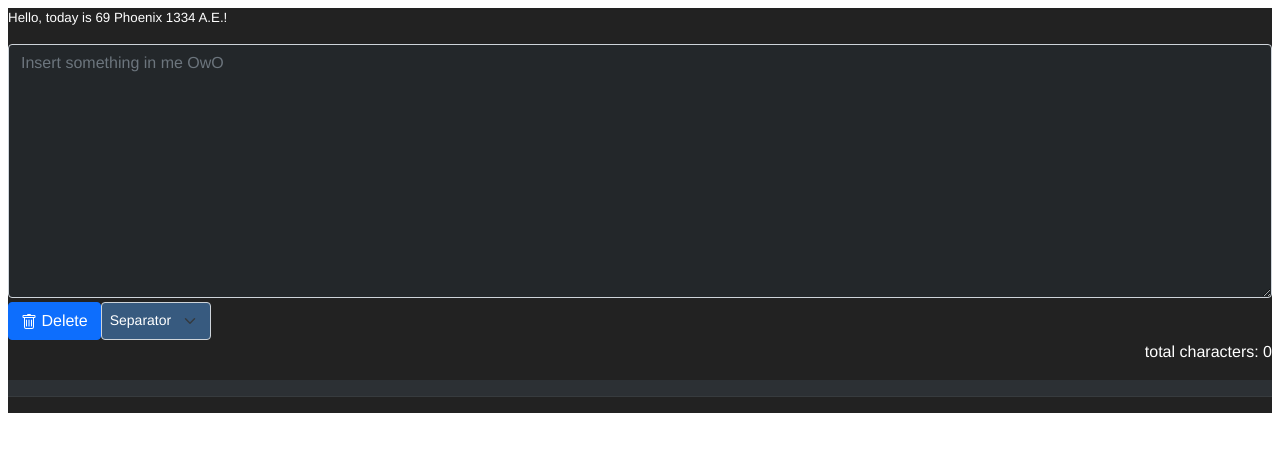
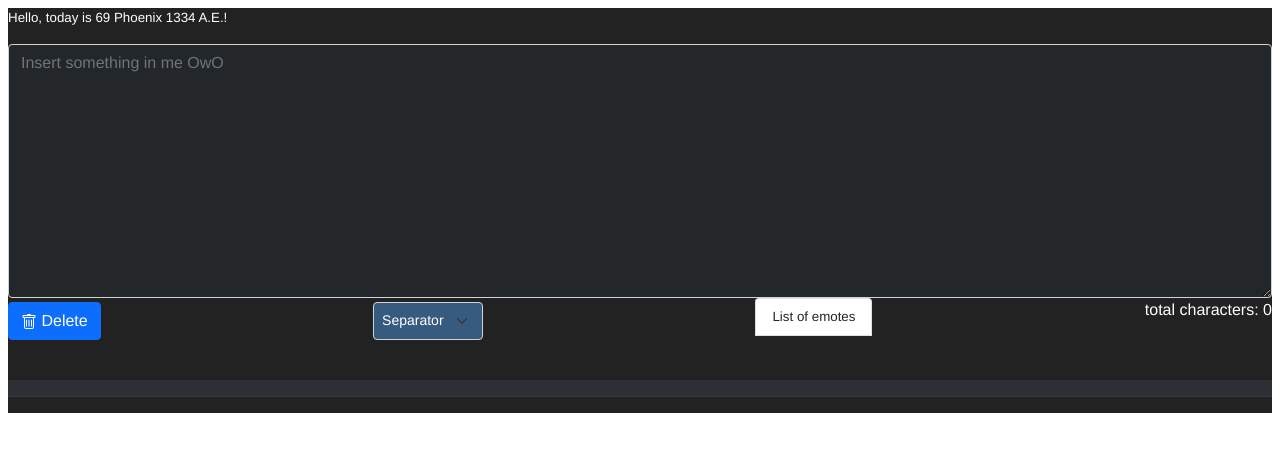
Before and after one commit to Ydalirsson/gw2-Chatbreaker, a Vue app: page / in a window 1280 px wide. Shown: the top 452 px of the page. Built offline with nearby package versions, Linux system fonts and the light colour scheme.

Commit message:
emote list

```diff
--- a/package.json
+++ b/package.json
@@ -1,6 +1,6 @@
 {
   "name": "Chatbreaker",
-  "version": "1.0.3",
+  "version": "1.1.0",
   "author": "Ydalirsson",
   "description": "Chatbreaker is an application for separating text into single chat messages. Specified for Guild Wars 2 chat messages.",
   "license": "GNUv3.0",
@@ -29,9 +29,9 @@
     "@vue/cli-plugin-typescript": "~4.5.0",
     "@vue/cli-service": "~4.5.0",
     "@vue/compiler-sfc": "^3.0.0",
-    "electron": "^14.0.0",
+    "electron": "^16.0.5",
     "electron-devtools-installer": "^3.1.0",
-    "typescript": "~4.4.2",
+    "typescript": "~4.4.4",
     "vue-cli-plugin-electron-builder": "*"
   }
 }
--- a/src/components/Home.vue
+++ b/src/components/Home.vue
@@ -9,14 +9,17 @@
 
       <p v-if="errorMessage" class="alert alert-danger" role="alert"> {{ errorMessage }} </p>
 
-      <button type="button" class="btn btn-primary float-start" style="margin-top: 4px" @click="delete">
+      <ul class="controlBar">
+        <li>
+      <button type="button" class="btn btn-primary" style="margin-top: 4px" @click="delete">
         <svg xmlns="http://www.w3.org/2000/svg" width="16" height="16" fill="currentColor" class="bi bi-trash" viewBox="0 0 16 16">
           <path d="M5.5 5.5A.5.5 0 0 1 6 6v6a.5.5 0 0 1-1 0V6a.5.5 0 0 1 .5-.5zm2.5 0a.5.5 0 0 1 .5.5v6a.5.5 0 0 1-1 0V6a.5.5 0 0 1 .5-.5zm3 .5a.5.5 0 0 0-1 0v6a.5.5 0 0 0 1 0V6z"/>
           <path fill-rule="evenodd" d="M14.5 3a1 1 0 0 1-1 1H13v9a2 2 0 0 1-2 2H5a2 2 0 0 1-2-2V4h-.5a1 1 0 0 1-1-1V2a1 1 0 0 1 1-1H6a1 1 0 0 1 1-1h2a1 1 0 0 1 1 1h3.5a1 1 0 0 1 1 1v1zM4.118 4 4 4.059V13a1 1 0 0 0 1 1h6a1 1 0 0 0 1-1V4.059L11.882 4H4.118zM2.5 3V2h11v1h-11z"/>
         </svg>
         Delete
       </button>
-
+        </li>
+        <li>
       <select class="form-select form-select-sm" style="margin-top: 4px; width: 110px; height: 38px;"
               v-model="selected" @change="update">
         <option disabled value="0">Separator</option>
@@ -25,11 +28,67 @@
         <option value="3">-</option>
         <option value="4">~</option>
       </select>
+        </li>
+    <li>
+      <ul id="emoteListID" class="list-group" @click="changeEmoteList" v-if="listCollapsed">
+        <li class="list-group-item py-0">/beckon</li>
+        <li class="list-group-item py-0">/bow</li>
+        <li class="list-group-item py-0">/cheer</li>
+        <li class="list-group-item py-0">/cower</li>
+        <li class="list-group-item py-0">/crossarms</li>
+        <li class="list-group-item py-0">/cry</li>
+        <li class="list-group-item py-0">/dance</li>
+        <li class="list-group-item py-0">/facepalm</li>
+        <li class="list-group-item py-0">/upset</li>
+        <li class="list-group-item py-0">/geargrind</li>
+        <li class="list-group-item py-0">/kneel</li>
+        <li class="list-group-item py-0">/laugh</li>
+        <li class="list-group-item py-0">/no</li>
+        <li class="list-group-item py-0">/playdead</li>
+        <li class="list-group-item py-0">/point</li>
+        <li class="list-group-item py-0">/ponder</li>
+        <li class="list-group-item py-0">/rockout</li>
+        <li class="list-group-item py-0">/sad</li>
+        <li class="list-group-item py-0">/salute</li>
+        <li class="list-group-item py-0">/shiver</li>
+        <li class="list-group-item py-0">/shiverplus</li>
+        <li class="list-group-item py-0">/shrug</li>
+        <li class="list-group-item py-0">/shuffle</li>
+        <li class="list-group-item py-0">/sit</li>
+        <li class="list-group-item py-0">/sleep</li>
+        <li class="list-group-item py-0">/step</li>
+        <li class="list-group-item py-0">/stretch</li>
+        <li class="list-group-item py-0">/surprised</li>
+        <li class="list-group-item py-0">/talk</li>
+        <li class="list-group-item py-0">/thanks</li>
+        <li class="list-group-item py-0">/thank</li>
+        <li class="list-group-item py-0">/thx</li>
+        <li class="list-group-item py-0">/ty</li>
+        <li class="list-group-item py-0">/threaten</li>
+        <li class="list-group-item py-0">/wave</li>
+        <li class="list-group-item py-0">/yes</li>
+        <li class="list-group-item py-0">/e</li>
+        <li class="list-group-item py-0">/em</li>
+        <li class="list-group-item py-0">/emote</li>
+        <li class="list-group-item py-0">/me</li>
+        <span class="tooltiptext">Click to collapse</span>
+      </ul>
+      <ul id="emoteID" class="list-group" @click="changeEmoteList" v-else>
+        <li class="list-group-item">List of emotes</li>
+        <span class="tooltiptext">Click to expand</span>
+      </ul>
+    </li>
 
-      <div class="float-end">total characters: {{ totalCharacter }}</div>
+      <li>
+      <div>
+        total characters: {{ totalCharacter }}
+      </div>
+      </li>
+      </ul>
     </div>
 
-    <p></p><br>
+    <p></p>
+    <br>
 
     <div class="table-responsive">
       <table class="table table-dark table-striped">
@@ -65,10 +124,14 @@ export default defineComponent({
       singleMessage: [''] as Array<string>,
       errorMessage: '' as string,
       totalCharacter: 0 as number,
-      selected: '0'
+      selected: '0',
+      listCollapsed: false as boolean
     }
   },
   methods: {
+    changeEmoteList() : void {
+      this.listCollapsed = !this.listCollapsed;
+    },
     currentDate() {
       const dateNow = new Date(Date.now());
       const currentYear = new Date(dateNow.getFullYear(), 0, 1, 23,59,59,999);
@@ -173,4 +236,29 @@ export default defineComponent({
     background-color : #375a7f ;
     color: #fff;
   }
+  .controlBar {
+    display: flex;
+    justify-content: space-between;
+    list-style: none;
+    padding-left: 0;
+  }
+  #emoteID .tooltiptext, #emoteListID .tooltiptext{
+    visibility: hidden;
+    width: 120px;
+    background-color: black;
+    color: #fff;
+    text-align: center;
+    border-radius: 6px;
+    padding: 5px 0;
+
+    /* Position the tooltip */
+    position: absolute;
+    z-index: 1;
+  }
+  #emoteID:hover .tooltiptext, #emoteListID:hover .tooltiptext {
+    visibility: visible;
+  }
+  #emoteID, #emoteListID {
+    font-size: 10pt;
+  }
 </style>
```
Also changed, not shown: 1 other file (tests, documents, lock files or other folders).
